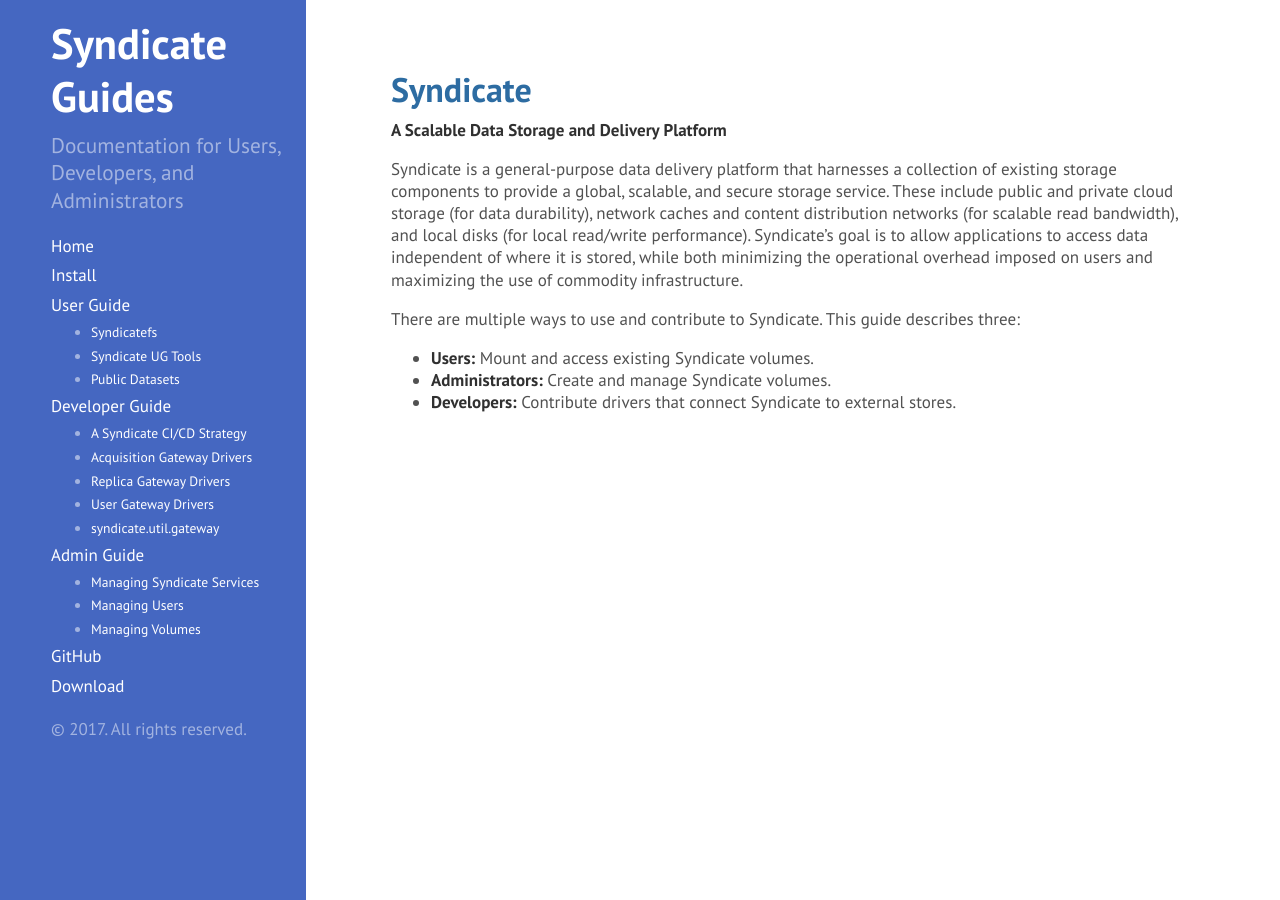
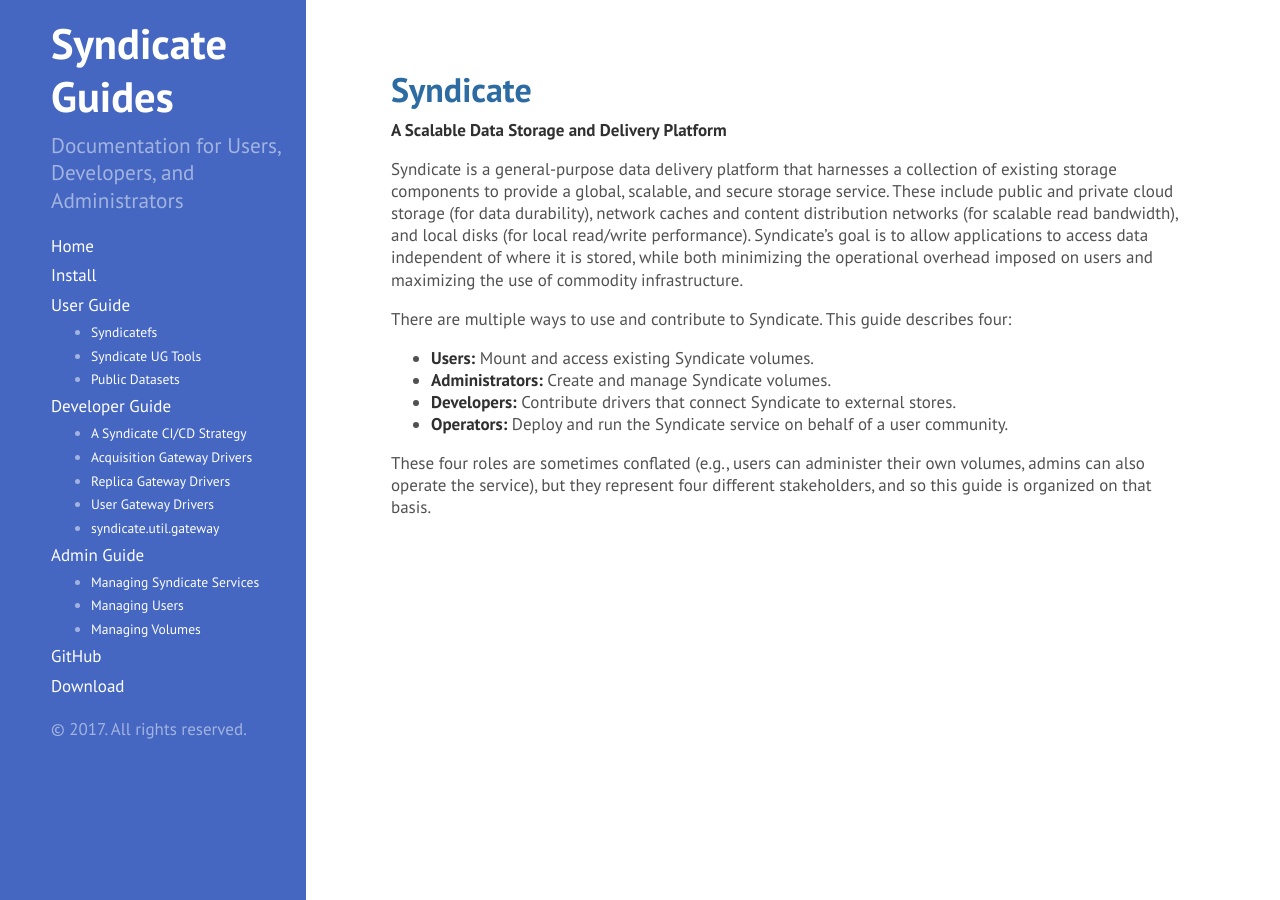
Before and after one commit to syndicate-storage/syndicate-storage.github.io, a Jekyll site: the page built from index.md, in a window 1280 px wide. Built offline with Jekyll 4.4.1, drawn with Linux system fonts in a browser that asks for light colours.

Commit message:
Update index.md

```diff
--- a/index.md
+++ b/index.md
@@ -7,7 +7,10 @@ title: Syndicate
 
 Syndicate is a general-purpose data delivery platform that harnesses a collection of existing storage components to provide a global, scalable, and secure storage service. These include public and private cloud storage (for data durability), network caches and content distribution networks (for scalable read bandwidth), and local disks (for local read/write performance). Syndicate's goal is to allow applications to access data independent of where it is stored, while both minimizing the operational overhead imposed on users and maximizing the use of commodity infrastructure.
 
-There are multiple ways to use and contribute to Syndicate. This guide describes three:
+There are multiple ways to use and contribute to Syndicate. This guide describes four:
  - **Users:** Mount and access existing Syndicate volumes.
  - **Administrators:** Create and manage Syndicate volumes.
  - **Developers:** Contribute drivers that connect Syndicate to external stores.
+ - **Operators:** Deploy and run the Syndicate service on behalf of a user community.
+
+These four roles are sometimes conflated (e.g., users can administer their own volumes, admins can also operate the service), but they represent four different stakeholders, and so this guide is organized on that basis.
```
